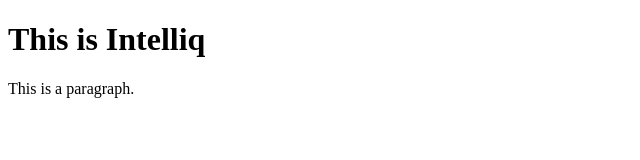
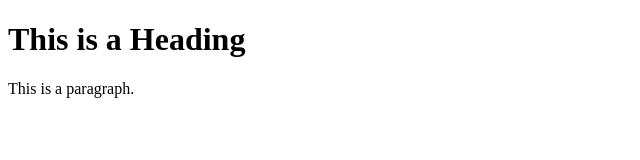
Before and after one commit to sushantk-mhty/HDFC, a plain HTML site: page index.html in a window 1280 px wide. Shown: the whole page, without its empty margins (0-640 px from the left). Drawn offline with Linux system fonts and the light colour scheme.

Commit message:
Revert "update data"
This reverts commit 150ad3cc496037f1ed23373ca8869769209f69af.

```diff
--- a/index.html
+++ b/index.html
@@ -5,8 +5,8 @@
 </head>
 <body>
 
-   <h1>This is <strong>Intelliq</strong></h1>
-   <p>This is a paragraph.</p>
+<h1>This is a Heading</h1>
+<p>This is a paragraph.</p>
 
 </body>
 </html>
```
